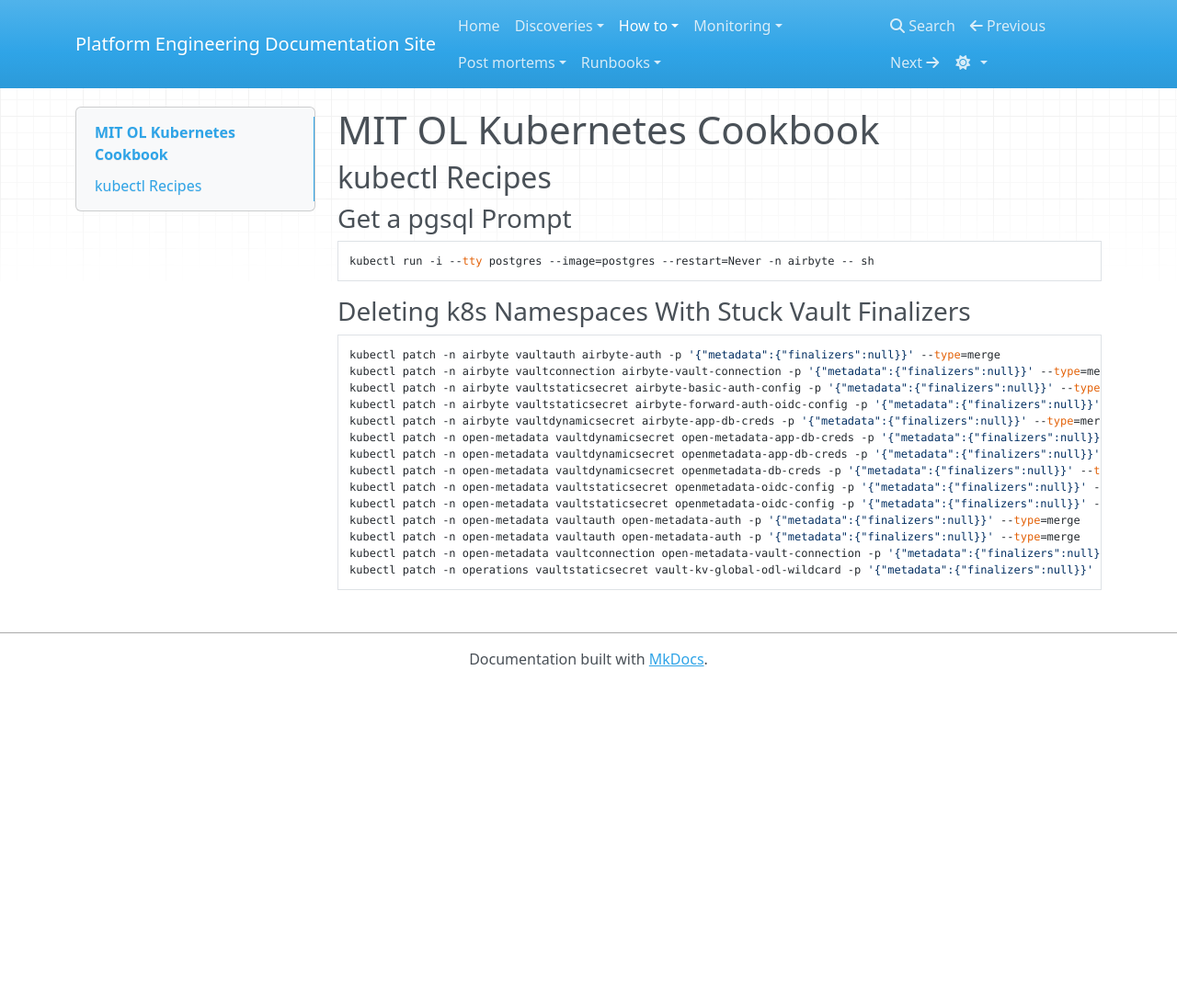
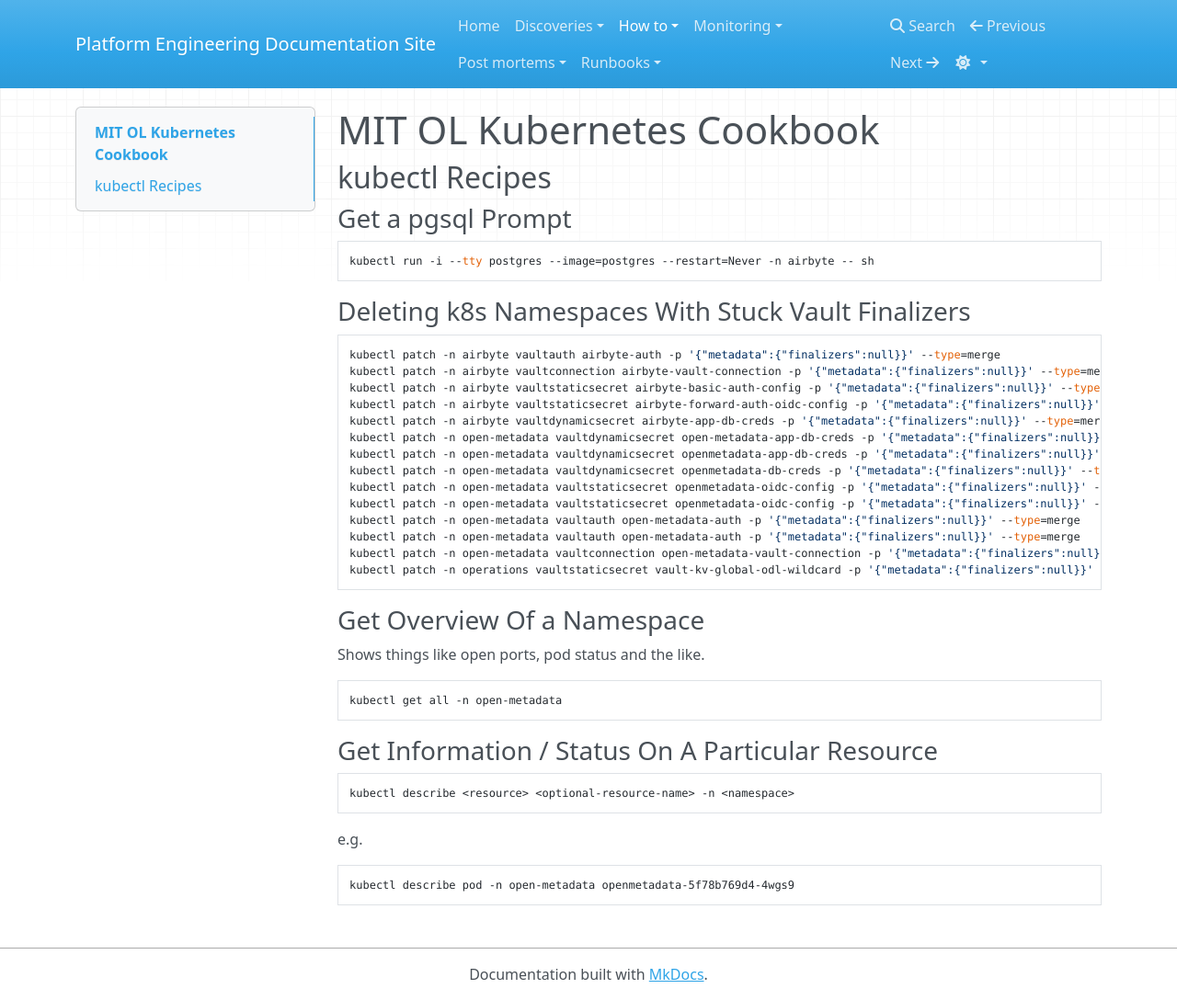
Before and after one commit to mitodl/platform-engineering-site, an MkDocs documentation site: the page built from docs/how_to/mitol_kubernetes_cookbook.md, in a window 1280 px wide and 1088 px high. Shown: the whole window at 92% size. Built offline with MkDocs 1.6.1, drawn with Linux system fonts in a browser that asks for light colours; nearby versions of some CDN libraries.

Commit message:
Add recipes from Tobias on kubectl

````diff
--- a/docs/how_to/mitol_kubernetes_cookbook.md
+++ b/docs/how_to/mitol_kubernetes_cookbook.md
@@ -26,3 +26,20 @@ kubectl patch -n open-metadata vaultauth open-metadata-auth -p '{"metadata":{"fi
 kubectl patch -n open-metadata vaultconnection open-metadata-vault-connection -p '{"metadata":{"finalizers":null}}' --type=merge
 kubectl patch -n operations vaultstaticsecret vault-kv-global-odl-wildcard -p '{"metadata":{"finalizers":null}}' --type=merge
 ```
+
+### Get Overview Of a Namespace
+
+Shows things like open ports, pod status and the like.
+```bash
+kubectl get all -n open-metadata
+```
+
+### Get Information / Status On A Particular Resource
+
+```bash
+kubectl describe <resource> <optional-resource-name> -n <namespace>
+```
+e.g.
+```bash
+kubectl describe pod -n open-metadata openmetadata-5f78b769d4-4wgs9                                                                                                                 feoh@prometheus
+```
````
